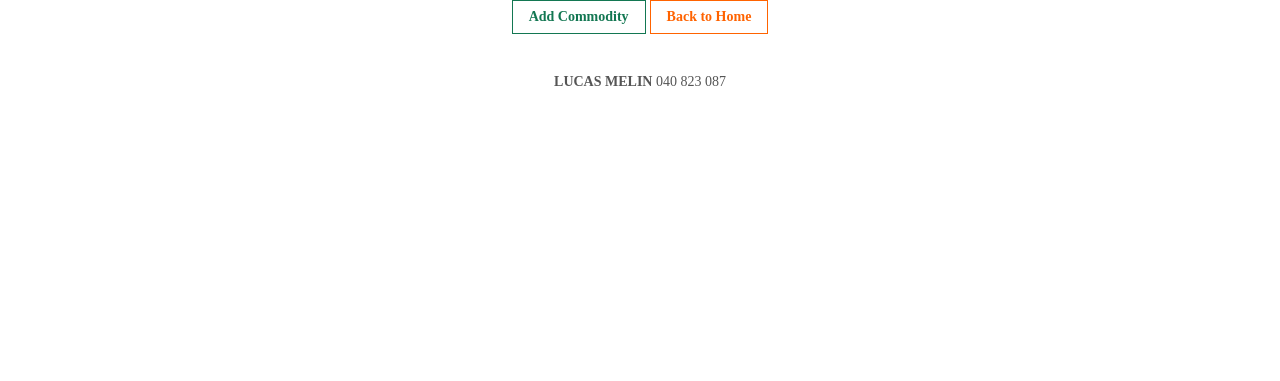
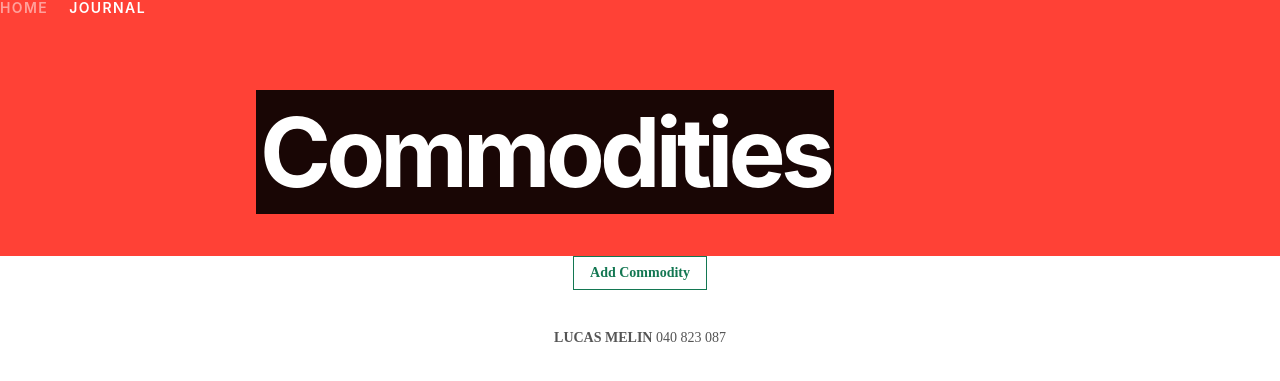
Before and after one commit to lucasmelin/devops-python-example, a Django app: page /records/ in a window 1280 px wide. Shown: the top 381 px of the page. Run offline with Django 3.2, Linux system fonts and the light colour scheme; data that the repository does not hold is empty.

Commit message:
Updated records index to match visual style

```diff
--- a/records/templates/records/index.html
+++ b/records/templates/records/index.html
@@ -1,26 +1,45 @@
 {# Author: Lucas Melin #}
 {# Created: Oct 13, 2018 #}
-{# Last modified: Oct 20, 2018 #}
+{# Last modified: Oct 22, 2018 #}
 <!DOCTYPE html>
-<html lang="en">
-<title></title>
+<html>
+<head>
+    <meta charset="utf-8">
     <meta name="viewport" content="width=device-width, initial-scale=1">
+    <title>Lucas Melin | Records</title>
     <link rel="stylesheet" href="https://unpkg.com/tachyons/css/tachyons.min.css">
+</head>
 <body>
+<article>
+    <header class="bg-red sans-serif">
+        <nav class="f6 fw6 ttu tracked">
+            <a class="link dim white dib mr3" href="{% url 'research_project:index' %}" title="Home">Home</a>
+            <a class="link dim white dib mr3" href="{% url 'research_project:journal' %}" title="Journal">Journal</a>
+        </nav>
+        <div class="mw9 center pa4 pt5-ns ph7-l">
+            <h3 class="f2 f1-m f-headline-l measure-narrow lh-title mv0">
+                <span class="bg-black-90 lh-copy white pa1 tracked-tight">
+                   Commodities
+                </span>
+            </h3>
+        </div>
+    </header>
+</article>
 {% if latest_commodity_list %}
     <div class="pa3 pa5-ns">
         <ul class="list p10 measure center">
             {% for commodity in latest_commodity_list %}
                 <li class="lh-copy pv3 ba bl-0 bt-0 br-0 b--dotted b--black-30">
-                <a class="f5 link blue hover-dark-gray" href="{% url 'records:commodity-detail' commodity.id %}">{{ commodity.name }}</a>
+                    <a class="f5 link blue hover-dark-gray"
+                       href="{% url 'records:commodity-detail' commodity.id %}">{{ commodity.name }}</a>
                 </li>
             {% endfor %}
         </ul>
     </div>
 {% endif %}
 <div class="ph3 tc">
-    <a class="b f6 link dim ba ph3 pv2 mb2 dib dark-green" href="{% url 'records:commodity-add' %}">Add Commodity</a>
-    <a class="b f6 link dim ba ph3 pv2 mb2 dib orange" href="{% url 'research_project:index' %}">Back to Home</a>
+    <a class="b f6 link dim ba ph3 pv2 mb2 dib dark-green" href="{% url 'records:commodity-add' %}">Add
+        Commodity</a>
 </div>
 </body>
 <footer class="pv4 ph3 ph5-m ph6-l mid-gray">
--- a/research_project/templates/research_project/index.html
+++ b/research_project/templates/research_project/index.html
@@ -1,6 +1,6 @@
 {# Author: Lucas Melin #}
 {# Created: Oct 13, 2018 #}
-{# Last modified: Oct 20, 2018 #}
+{# Last modified: Oct 22, 2018 #}
 {% load research_projectfilters %}
 <!DOCTYPE html>
 <html>
--- a/research_project/templates/research_project/journal_entries.html
+++ b/research_project/templates/research_project/journal_entries.html
@@ -1,6 +1,6 @@
 {# Author: Lucas Melin #}
 {# Created: Oct 13, 2018 #}
-{# Last modified: Oct 20, 2018 #}
+{# Last modified: Oct 22, 2018 #}
 {% load research_projectfilters %}
 <!DOCTYPE html>
 <html>
--- a/research_project/urls.py
+++ b/research_project/urls.py
@@ -4,7 +4,7 @@
 File name: urls.py
 Author: Lucas Melin
 Date created: Oct 15, 2018
-Date last modified: Oct 20, 2018
+Date last modified: Oct 22, 2018
 Python version: 3.7
 
 """
```
Lines whose indentation alone changed are shown as unchanged.
